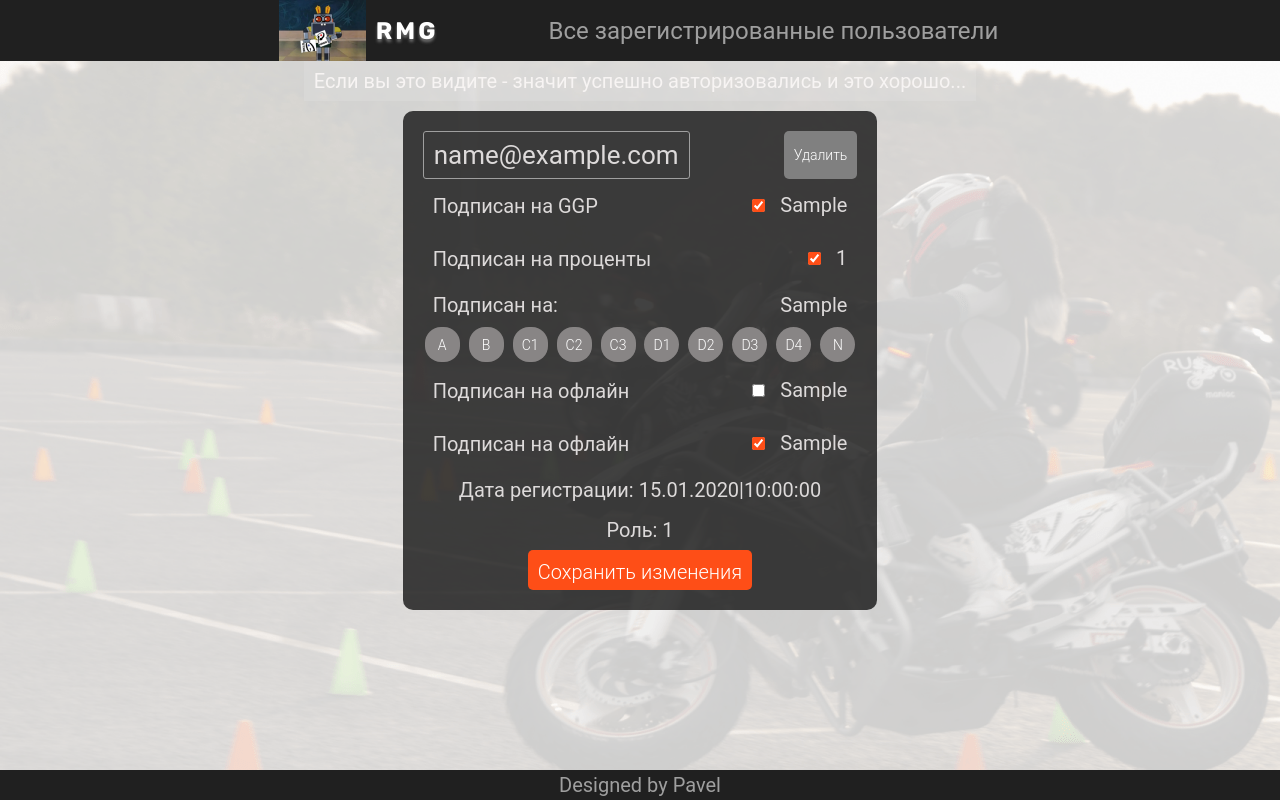
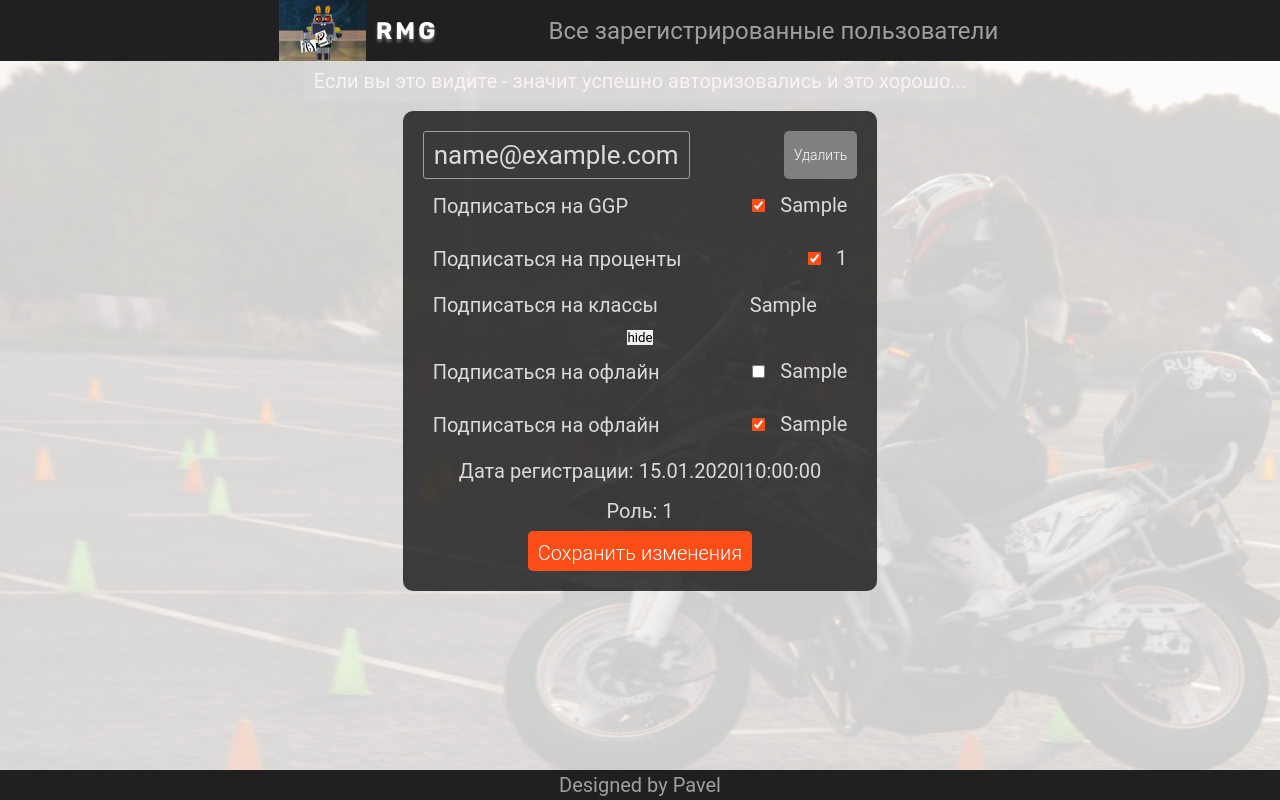
Before and after one commit to Safonovdv91/web_gymkhana_bot_server, a FastAPI app: template src/frontend/templates/getusers.html in a window 1280 px wide. Run offline with FastAPI, Linux system fonts and the light colour scheme; the template is opened without the code that fills it: most values are stand-ins (such as "Sample title", 1, 10 or a date in 2020); data that the repository does not hold is empty; parts of the project's set-up code (start-up, migrations or seed data) failed here and were passed over.

Commit message:
hide button
реализовал кнопу для скрытия/раскрытия иконок классов

```diff
--- a/src/frontend/static/css/getusers.css
+++ b/src/frontend/static/css/getusers.css
@@ -36,7 +36,6 @@ h2.text {
 }
 
 .main__user {
-    grid-area: user;
     display: flex;
     flex-direction: column;
     justify-content: center;
@@ -98,6 +97,54 @@ h2.text {
         font-size: 10px;
         padding: 5px;
     }
+}
+
+.toggle-bg{
+    background: #ccc;
+    display: block;
+    float: left;
+    height: 7px;
+    position: relative;
+    width: 26px;
+    margin: 20px;
+    border-radius: 8px;
+    box-shadow: 0 1px 0 #fff, inset 0 0 2px #d7dee3, inset 0 1px 0 #d7dee3, inset 0 1px 5px #d7dee3;
+}
+
+.toggle-bg input{
+    height: 28px;
+    left: 0;
+    margin: 0;
+    opacity: 0;
+    padding: 0;
+    position: absolute;
+    top: -10px;
+    width: 36px;
+    z-index: 2;
+}
+
+.switch{
+    background: #ccc;
+    display: block;
+    float: left;
+    height: 14px;
+    left: -1px; /* Это – начальная точка. При добавлении border radius немного виден фон, если использовать left: 0;, поэтому лучше всего применить -1px.*/
+    position: relative;
+    top: -3px; /* ...Чтобы отцентрировать его по вертикали */
+    width: 14px;
+    z-index: 1; /* Помните, он должен быть под невидимыми input-ами */
+    border-radius: 8px;
+    transition: left .2s ease;
+}
+
+.toggle-bg input:checked~.switch{ left: -1px; } /* Исходная позиция тумблера */
+.toggle-bg input~:checked~.switch{ left: 13px; background: #FE4E17; } /*окончательная относительная позиция переключателя */
+.toggle-bg input:checked{ z-index: 0; }
+
+.class-buttons {
+    max-height: 0;
+    overflow: hidden;
+    transition: max-height 0.2s ease-out;
 }
 
 .A-class-button-submit {
--- a/src/frontend/static/js/getusers.js
+++ b/src/frontend/static/js/getusers.js
@@ -1,3 +1,23 @@
+
+
+// сворачивание кнопок классов
+
+
+let coll = document.getElementsByClassName('collaps')
+
+for (let i = 0; i < coll.length; i++) {
+  coll[i].addEventListener('click', function (event) {
+    event.preventDefault();
+    console.log('click')
+    this.classList.toggle('active');
+    let content = this.nextElementSibling;
+    if (content.style.maxHeight) {
+      content.style.maxHeight = null;
+    } else {
+      content.style.maxHeight = content.scrollHeight + 'px'
+    }
+  })
+}
 
 
 //медот PATCH запроса
@@ -73,7 +93,7 @@ function handleClickFunction(event) {
 }
 
 for (let element of elements) {
-element.addEventListener('click', handleClickFunction)
+  element.addEventListener('click', handleClickFunction)
 }
 
 
--- a/src/frontend/templates/getusers.html
+++ b/src/frontend/templates/getusers.html
@@ -22,8 +22,9 @@
             <div class="tg-id">
                 <div>{{user.telegram_id}}</div>
             </div>
+
             <div class="subscriptionGGP">
-                    <div class="title">Подписан на GGP</div>
+                <div class="title">Подписаться на GGP</div>
                 <label class="check-box">
                     {% if user.sub_ggp %}
                     <input type="checkbox" checked>
@@ -34,7 +35,7 @@
                 </label>
             </div>
             <div class="subscriptionPercent">
-                    <div class="title">Подписан на проценты</div>
+                <div class="title">Подписаться на проценты</div>
                 <label class="check-box">
                     {% if user.sub_ggp_percent %}
                     <input type="checkbox" checked>
@@ -44,30 +45,42 @@
                     {{user.sub_ggp_percent}}
                 </label>
             </div>
+            <div class="sub-classes">
                 <div class="subscriptionGGP">
                     <div class="ggp-classes">
-                        Подписан на:
+                        Подписаться на классы
                     </div>
-                    <div class="classes-letter">
+                    <div class="collaps">
                         {% for sc in user.ggp_sub_classes %}
                         {{sc.sport_class}}
                         {% endfor %}
                     </div>
-
                 </div>
+                <button class="collaps">hide</button>
                 <div class="class-buttons">
-                    <button class="button ggp-classes-sub A-class-button-submit" type="button" data-userid="{{user.id}}">A</button>
-                    <button class="button ggp-classes-sub B-class-button-submit" type="button" data-userid="{{user.id}}">B</button>
-                    <button class="button ggp-classes-sub C1-class-button-submit" type="button" data-userid="{{user.id}}">C1</button>
-                    <button class="button ggp-classes-sub C2-class-button-submit" type="button" data-userid="{{user.id}}">C2</button>
-                    <button class="button ggp-classes-sub C3-class-button-submit" type="button" data-userid="{{user.id}}">C3</button>
-                    <button class="button ggp-classes-sub D1-class-button-submit" type="button" data-userid="{{user.id}}">D1</button>
-                    <button class="button ggp-classes-sub D2-class-button-submit" type="button" data-userid="{{user.id}}">D2</button>
-                    <button class="button ggp-classes-sub D3-class-button-submit" type="button" data-userid="{{user.id}}">D3</button>
-                    <button class="button ggp-classes-sub D4-class-button-submit" type="button" data-userid="{{user.id}}">D4</button>
-                    <button class="button ggp-classes-sub N-class-button-submit" type="button" data-userid="{{user.id}}">N</button>
+                    <button class="button ggp-classes-sub A-class-button-submit" type="button"
+                        data-userid="{{user.id}}">A</button>
+                    <button class="button ggp-classes-sub B-class-button-submit" type="button"
+                        data-userid="{{user.id}}">B</button>
+                    <button class="button ggp-classes-sub C1-class-button-submit" type="button"
+                        data-userid="{{user.id}}">C1</button>
+                    <button class="button ggp-classes-sub C2-class-button-submit" type="button"
+                        data-userid="{{user.id}}">C2</button>
+                    <button class="button ggp-classes-sub C3-class-button-submit" type="button"
+                        data-userid="{{user.id}}">C3</button>
+                    <button class="button ggp-classes-sub D1-class-button-submit" type="button"
+                        data-userid="{{user.id}}">D1</button>
+                    <button class="button ggp-classes-sub D2-class-button-submit" type="button"
+                        data-userid="{{user.id}}">D2</button>
+                    <button class="button ggp-classes-sub D3-class-button-submit" type="button"
+                        data-userid="{{user.id}}">D3</button>
+                    <button class="button ggp-classes-sub D4-class-button-submit" type="button"
+                        data-userid="{{user.id}}">D4</button>
+                    <button class="button ggp-classes-sub N-class-button-submit" type="button"
+                        data-userid="{{user.id}}">N</button>
                 </div>
-                <div class="subscrStartEnd" >
+            </div>
+            <div class="subscrStartEnd">
                 {% if user.sub_ggp_percent %}
                 <input type="checkbox" checked>
                 {% else %}
@@ -76,7 +89,7 @@
                 {% endif%}
             </div>
             <div class="subscriptionOffline">
-                    <div class="title">Подписан на офлайн</div>
+                <div class="title">Подписаться на офлайн</div>
                 <label class="check-box">
                     <input type="checkbox">
                     {{user.sub_offline}}
@@ -92,7 +105,7 @@
                 {% endif%}
             </div>
             <div class="subscriptionOffline">
-                    <div class="title">Подписан на офлайн</div>
+                <div class="title">Подписаться на офлайн</div>
                 <label class="check-box">
                     {% if user.sub_offline %}
                     <input type="checkbox" checked> {% else %}
```
Lines whose indentation alone changed are shown as unchanged.
